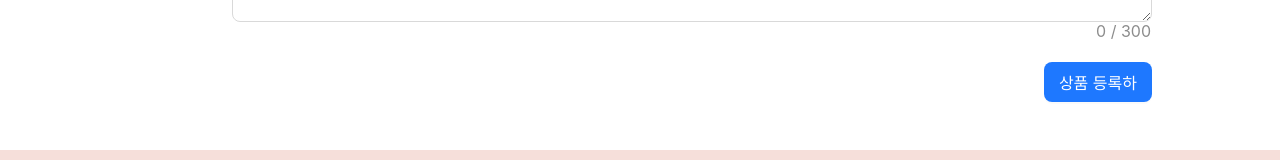
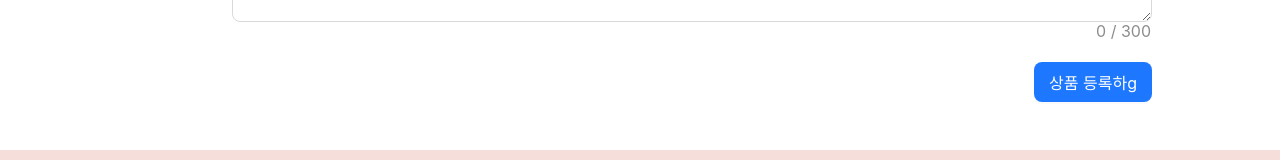
Before and after one commit to ihojun887/catch-market-client-ver2, a React (Create React App) app: page /upload in a window 1280 px wide. Shown: the part 749-909 px from the top of the page. Built offline with nearby package versions, Linux system fonts and the light colour scheme.

Commit message:
Update index.js

```diff
--- a/src/upload/index.js
+++ b/src/upload/index.js
@@ -117,7 +117,7 @@ function UploadComponent() {
         </Form.Item>
         <Form.Item>
           <Button id="submit-button" size="large" htmlType="submit">
-            상품 등록하
+            상품 등록하g
           </Button>
         </Form.Item>
       </Form>
```
